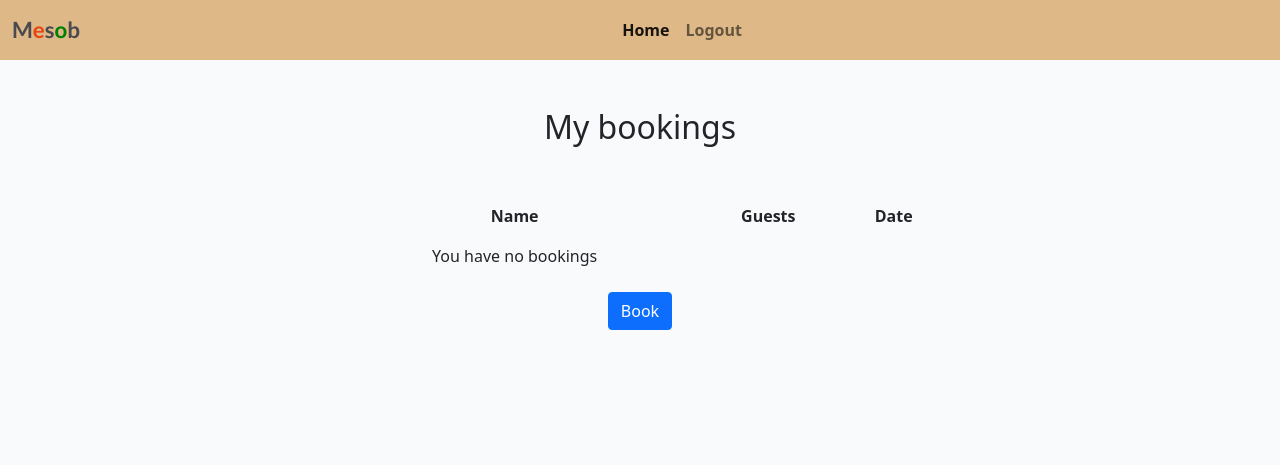
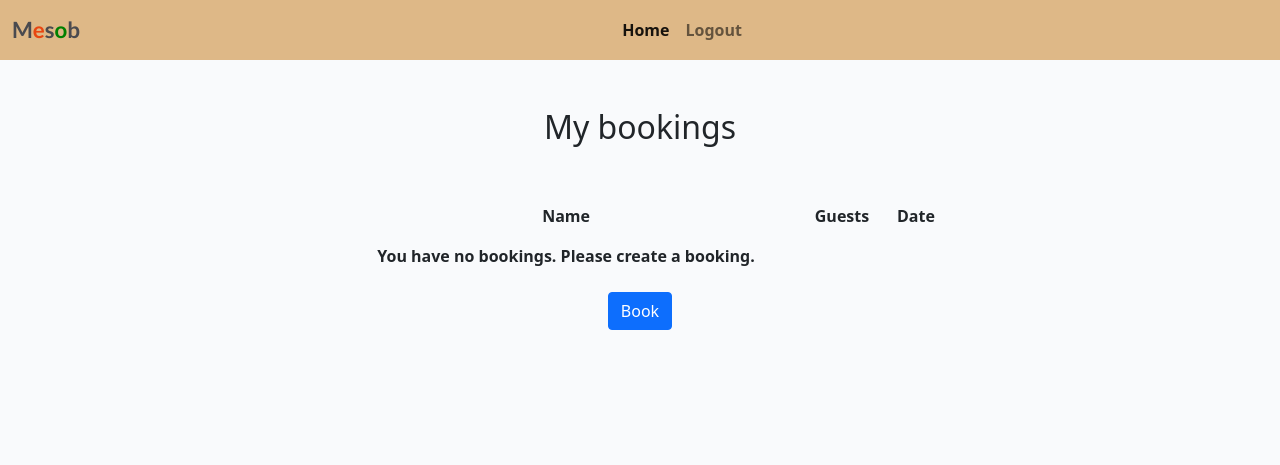
Before and after one commit to Joh201/Mesobrestaurant, a Django app: page /booklist/ in a window 1280 px wide. Shown: the top 465 px of the page. Run offline with Django 3.2, Linux system fonts and the light colour scheme; the visitor is signed in with stand-in values (Sample User, id 1); data that the repository does not hold is empty.

Commit message:
Update the booking list page  message

```diff
--- a/templates/booking_list.html
+++ b/templates/booking_list.html
@@ -49,7 +49,7 @@
 
                         {% empty %}
                         <tr>
-                            <td> You have no bookings</td>
+                            <td> <strong>You have no bookings. Please create a booking.</strong></td>
                         </tr>
 
                         {% endfor %}
```
Also changed, not shown: README.md, static/readmefiles/websitelook.PNG (added).
